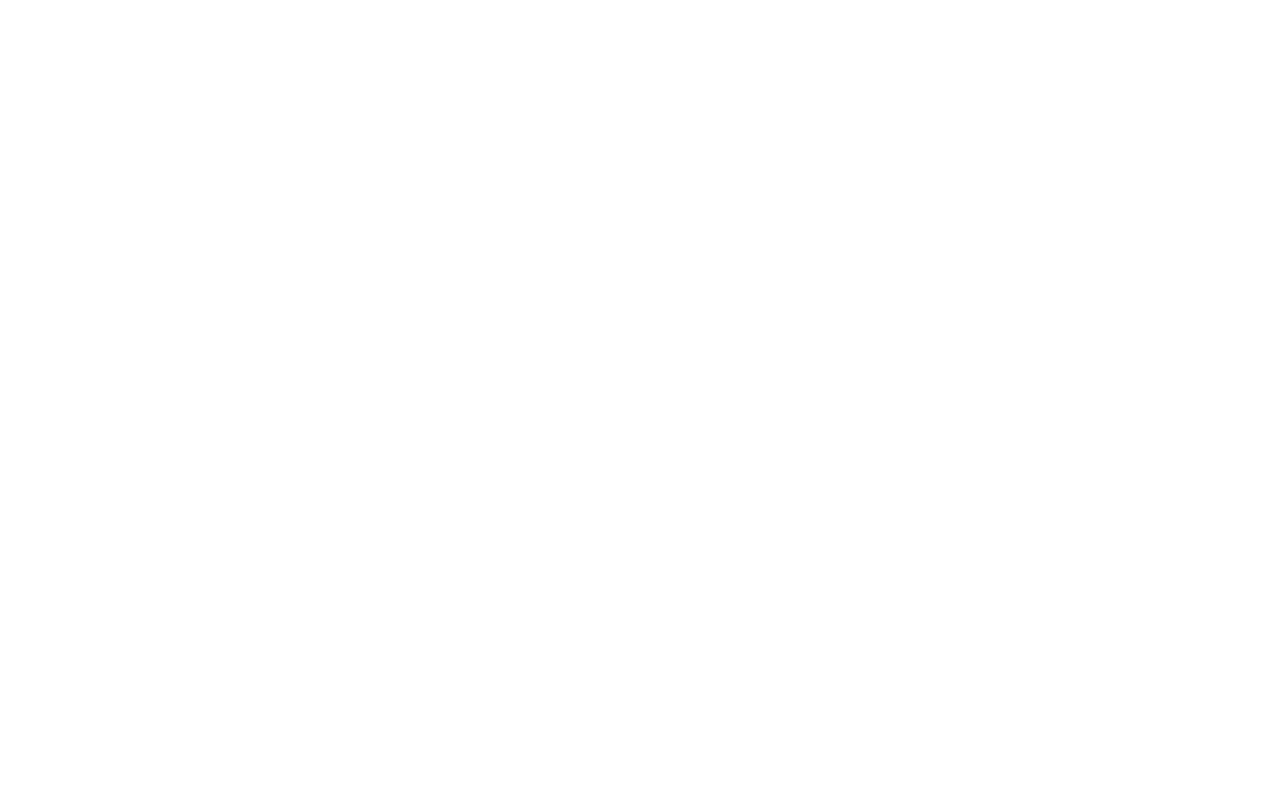
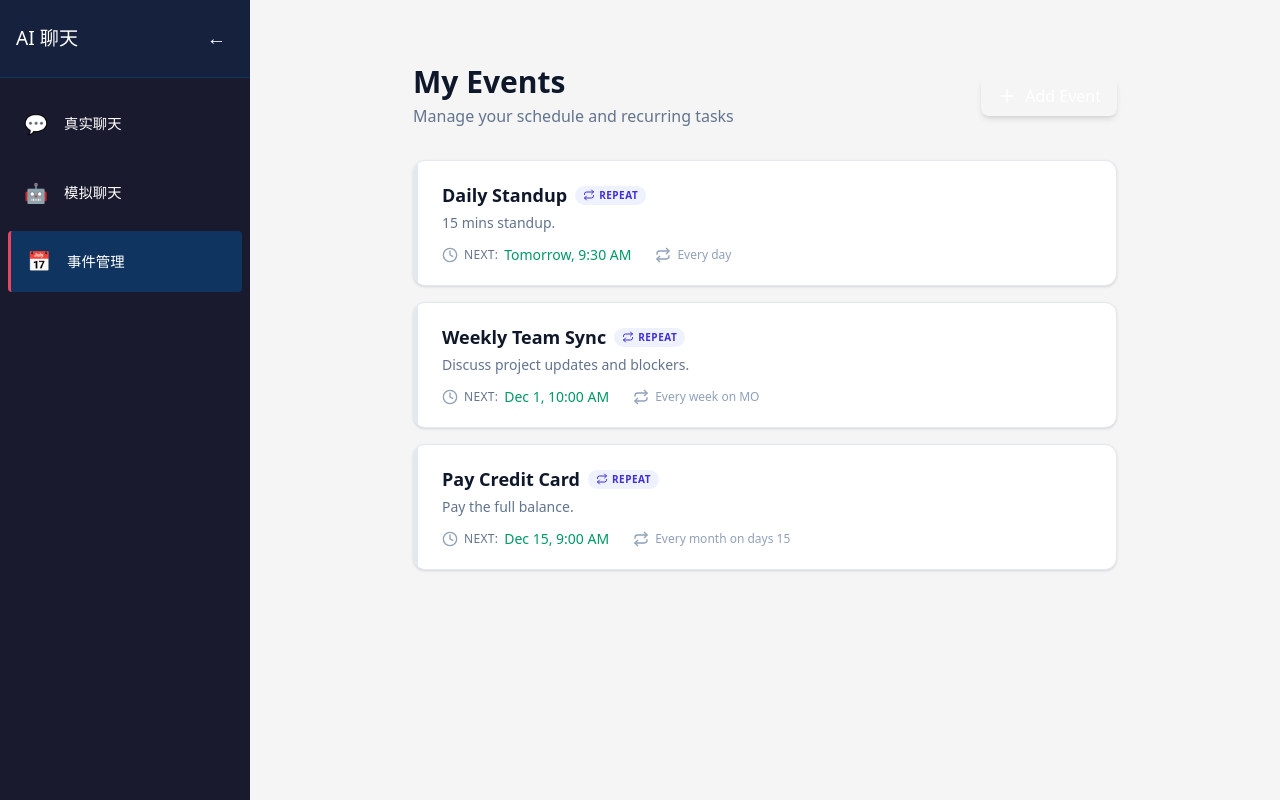
Before and after one commit to watert/ai-sdk-web, a React (Vite) app: page /events in a window 1280 px wide. Before the commit this address had no page. Built offline with nearby package versions, Linux system fonts and the light colour scheme.

Commit message:
feat(事件管理): 添加事件管理功能页面和路由
添加事件列表页、事件详情页和事件编辑页
在布局中添加事件管理导航菜单
配置相关路由规则

```diff
--- a/src/App.tsx
+++ b/src/App.tsx
@@ -4,6 +4,9 @@ import './App.css';
 import Layout from './containers/Layout';
 import ChatPage from './pages/ChatPage';
 import MockChatPage from './pages/MockChatPage';
+import EventListPage from './pages/EventListPage';
+import EventDetailPage from './pages/EventDetailPage';
+import EventEditPage from './pages/EventEditPage';
 import axios from 'axios';
 
 if (typeof window !== 'undefined') {
@@ -18,6 +21,10 @@ function App() {
           <Route index element={<Navigate to="/chat" replace />} />
           <Route path="chat" element={<ChatPage />} />
           <Route path="mock-chat" element={<MockChatPage />} />
+          <Route path="events" element={<EventListPage />} />
+          <Route path="events/:id" element={<EventDetailPage />} />
+          <Route path="events/:id/edit" element={<EventEditPage />} />
+          <Route path="events/new" element={<EventEditPage />} />
         </Route>
       </Routes>
     </BrowserRouter>
--- a/src/containers/Layout.tsx
+++ b/src/containers/Layout.tsx
@@ -42,6 +42,15 @@ const Layout: React.FC = () => {
                 <span className="menu-text">模拟聊天</span>
               </Link>
             </li>
+            <li>
+              <Link
+                to="/events"
+                className={`menu-item ${location.pathname === '/events' || location.pathname.startsWith('/events/') ? 'active' : ''}`}
+              >
+                <span className="menu-icon">📅</span>
+                <span className="menu-text">事件管理</span>
+              </Link>
+            </li>
           </ul>
         </nav>
       </aside>
--- /dev/null
+++ b/src/pages/EventDetailPage.tsx
@@ -0,0 +1,53 @@
+import React, { useEffect, useState } from 'react';
+import { useNavigate, useParams } from 'react-router-dom';
+import { getEventById, deleteEvent } from '../services/eventService';
+import { CalendarEvent, type EventDetails } from '../libs/CalendarEvent';
+import EventDetail from '../components/EventDetail';
+
+const EventDetailPage: React.FC = () => {
+  const navigate = useNavigate();
+  const { id } = useParams<{ id: string }>();
+  const [event, setEvent] = useState<EventDetails | null>(null);
+  const [nextOccurrences, setNextOccurrences] = useState<Date[]>([]);
+
+  useEffect(() => {
+    if (id) {
+      const found = getEventById(id);
+      if (found) {
+        setEvent(found);
+        try {
+          const ce = new CalendarEvent(found as any);
+          // Get next 5 occurrences
+          setNextOccurrences(ce.getNextOccurrences(5));
+        } catch (e) {
+          console.error("Error calculating occurrences", e);
+        }
+      } else {
+        navigate('/');
+      }
+    }
+  }, [id, navigate]);
+
+  if (!event) return null;
+
+  const handleDelete = () => {
+    if (window.confirm('Are you sure you want to delete this event?')) {
+      if (event.id) deleteEvent(event.id);
+      navigate('/');
+    }
+  };
+
+  return (
+    <div className="max-w-2xl mx-auto p-4 md:p-8">
+      <EventDetail
+        event={event}
+        nextOccurrences={nextOccurrences}
+        onEdit={() => navigate(`/events/${event.id}/edit`)}
+        onDelete={handleDelete}
+        onBack={() => navigate('/')}
+      />
+    </div>
+  );
+};
+
+export default EventDetailPage;
--- /dev/null
+++ b/src/pages/EventEditPage.tsx
@@ -0,0 +1,58 @@
+import React from 'react';
+import { useNavigate, useParams } from 'react-router-dom';
+import { ArrowLeft } from 'lucide-react';
+import EventForm from '../components/EventForm';
+import { getEventById, saveEvent } from '../services/eventService';
+import { type EventDetails } from '../libs/CalendarEvent';
+
+const EventEditPage: React.FC = () => {
+  const navigate = useNavigate();
+  const { id } = useParams<{ id: string }>();
+
+  // If ID exists, fetch existing data
+  const initialData = id ? getEventById(id) : undefined;
+  const isEditMode = Boolean(id);
+
+  // If ID is provided but event not found, redirect to list
+  if (id && !initialData) {
+     navigate('/');
+     return null;
+  }
+
+  const handleSave = (eventData: EventDetails) => {
+    saveEvent(eventData);
+    navigate('/');
+  };
+
+  const handleCancel = () => {
+    if (id) {
+       navigate(`/events/${id}`);
+    } else {
+       navigate('/');
+    }
+  };
+
+  return (
+    <div className="max-w-2xl mx-auto p-4 md:p-8 pb-24">
+      <div className="flex items-center mb-8">
+        <button
+          onClick={handleCancel}
+          className="mr-4 p-2 rounded-full hover:bg-slate-200 text-slate-600 transition"
+        >
+          <ArrowLeft className="w-6 h-6" />
+        </button>
+        <h1 className="text-2xl font-bold text-slate-900">
+          {isEditMode ? 'Edit Event' : 'Create Event'}
+        </h1>
+      </div>
+
+      <EventForm
+        initialData={initialData}
+        onSubmit={handleSave}
+        onCancel={handleCancel}
+      />
+    </div>
+  );
+};
+
+export default EventEditPage;
--- /dev/null
+++ b/src/pages/EventListPage.tsx
@@ -0,0 +1,69 @@
+import React, { useEffect, useState } from 'react';
+import { useNavigate } from 'react-router-dom';
+import { Plus } from 'lucide-react';
+import { type EventDetails } from '../libs/CalendarEvent';
+import { getEvents, deleteEvent } from '../services/eventService';
+import EventList from '../components/EventList';
+import { CalendarEvent } from '../libs/CalendarEvent';
+
+const EventListPage: React.FC = () => {
+  const navigate = useNavigate();
+  const [events, setEvents] = useState<EventDetails[]>([]);
+
+  const loadEvents = () => {
+    const rawEvents = getEvents();
+    // Sort events by next occurrence
+    const sorted = [...rawEvents].sort((a, b) => {
+      // Use helper to get next occurrence timestamp safely
+      const getNext = (e: EventDetails) => {
+         try {
+             const ce = new CalendarEvent(e as any);
+             const next = ce.getNextOccurrences(1)[0];
+             return next ? next.getTime() : Number.MAX_SAFE_INTEGER; // Put finished events at the end
+         } catch {
+             return Number.MAX_SAFE_INTEGER;
+         }
+      };
+      return getNext(a) - getNext(b);
+    });
+    setEvents(sorted);
+  };
+
+  useEffect(() => {
+    loadEvents();
+  }, []);
+
+  const handleDelete = (id: string) => {
+    if (window.confirm('Are you sure you want to delete this event?')) {
+      deleteEvent(id);
+      loadEvents();
+    }
+  };
+
+  return (
+    <div className="max-w-3xl mx-auto p-4 md:p-8">
+      <div className="flex justify-between items-center mb-8">
+        <div>
+          <h1 className="text-3xl font-bold text-slate-900">My Events</h1>
+          <p className="text-slate-500 mt-1">Manage your schedule and recurring tasks</p>
+        </div>
+        <button
+          onClick={() => navigate('/events/new')}
+          className="flex items-center gap-2 bg-primary hover:bg-indigo-600 text-white px-4 py-2 rounded-lg shadow-md transition-colors"
+        >
+          <Plus className="w-5 h-5" />
+          <span>Add Event</span>
+        </button>
+      </div>
+
+      <EventList
+        events={events}
+        onSelect={(id) => navigate(`/events/${id}`)}
+        onDelete={handleDelete}
+        onCreate={() => navigate('/events/new')}
+      />
+    </div>
+  );
+};
+
+export default EventListPage;
```
